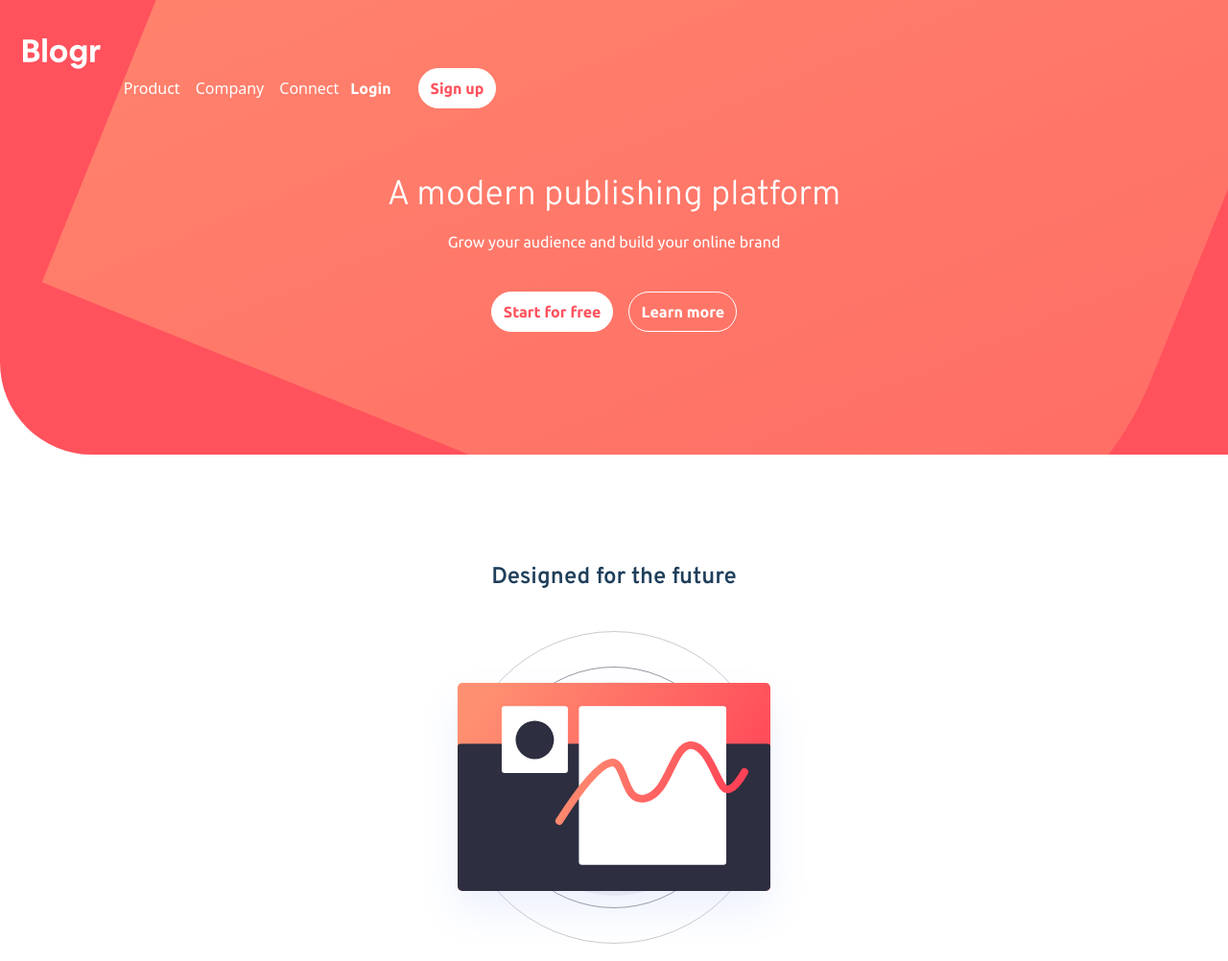
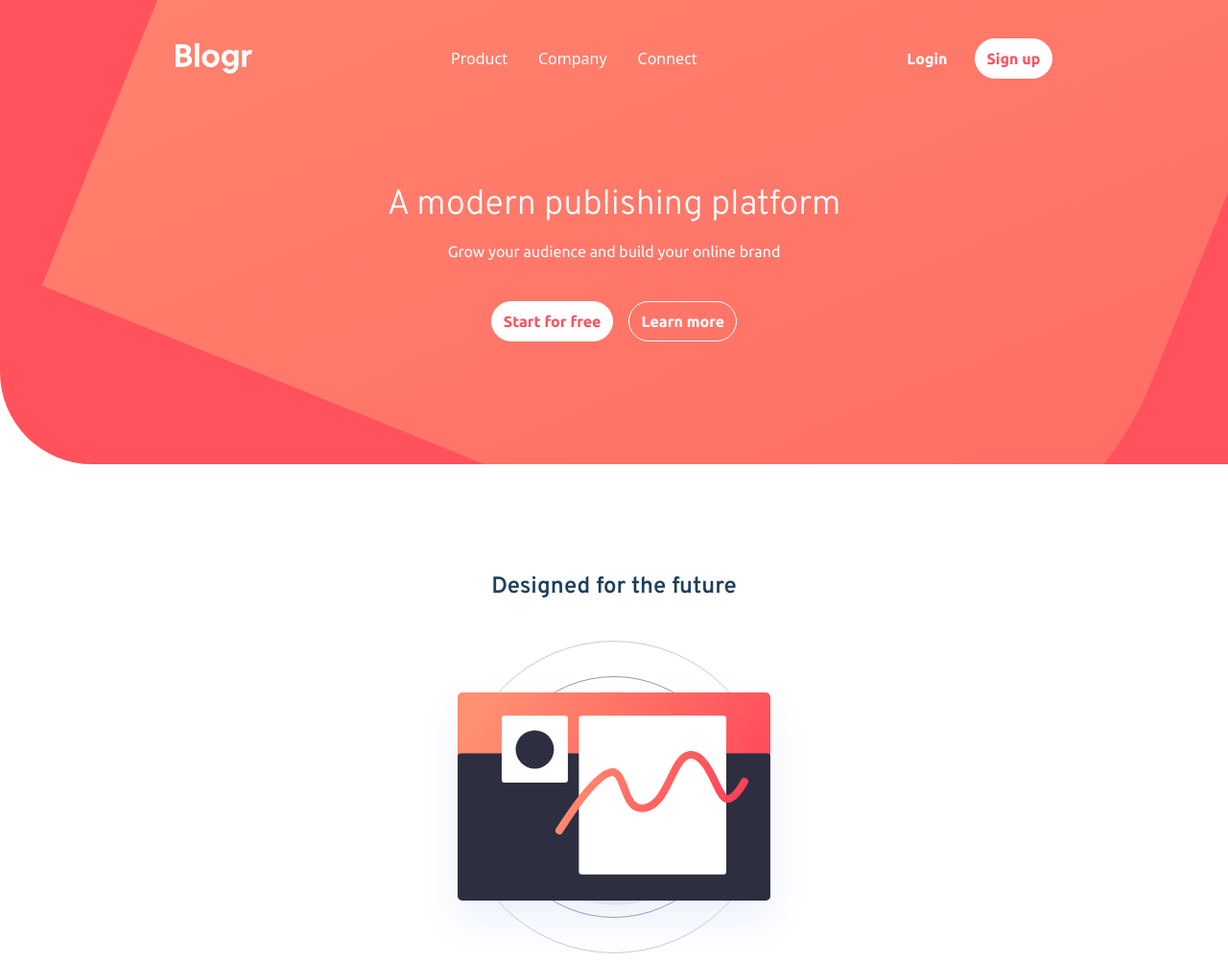
Before and after one commit to Marcoswodbarros/blogr-landing-page2, a website: page index.html in a window 1280 px wide. Shown: the top 1002 px of the page at 96% size. Drawn offline with Linux system fonts and the light colour scheme.

Commit message:
Desktop header: Updating flex

```diff
--- a/index.html
+++ b/index.html
@@ -20,28 +20,27 @@
         style="background-image: url('src/images/bg-pattern-intro-mobile.svg'); background-size: 350%; background-position: right 65% bottom 65%;"
         class="bg-lightRed pb-32 rounded-bl-radiusAdded">
 
-        <div id="header__nav--container" class="flex items-center">
-            <div id="header__nav--container" class="flex items-center justify-between pt-10 px-6 mb-28">
+        <div id="header__nav--container" class="lg:flex lg:items-center lg:justify-evenly">
+            <div class="flex items-center justify-between pt-10 px-6 mb-28">
                 <img src="src/images/logo.svg" class="h-8" alt="Blogr logo">
                 <img src="src/images/icon-hamburger.svg" class="h-4 lg:hidden" alt="Icon hamburguer menu">
             </div>
 
-            <nav class="hidden lg:block">
-                <ul class="flex items-center justify-center gap-x-4 text-white">
+            <nav class="hidden lg:block lg:pt-10 lg:px-6 lg:mb-28">
+                <ul class="lg:flex lg:gap-x-8 lg:text-white">
                     <li>Product</li>
                     <li>Company</li>
                     <li>Connect</li>
                 </ul>
             </nav>
 
-            <div id="header__nav--buttons" class="hidden lg:flex lg:items-center lg:justify-center lg:gap-x-4">
+            <div id="header__nav--buttons" class="hidden lg:flex lg:items-center lg:gap-x-4 lg:pt-10 lg:px-6 lg:mb-28">
                 <a href="#" class="bg-transparent text-white font-ubuntu font-bold py-2 px-3">Login</a>
                 <a href="#"
                     class="bg-white text-lightRed font-ubuntu font-bold py-2 px-3 border border-solid border-white rounded-3xl">Sign
                     up</a>
             </div>
         </div>
-
 
         <div id="header__titles--container" class="flex flex-col items-center gap-y-4 mb-10">
             <h1 class="font-overpass text-white text-4xl text-center w-10/12">A modern publishing platform</h1>
```
Also changed, not shown: dist/output.css.
